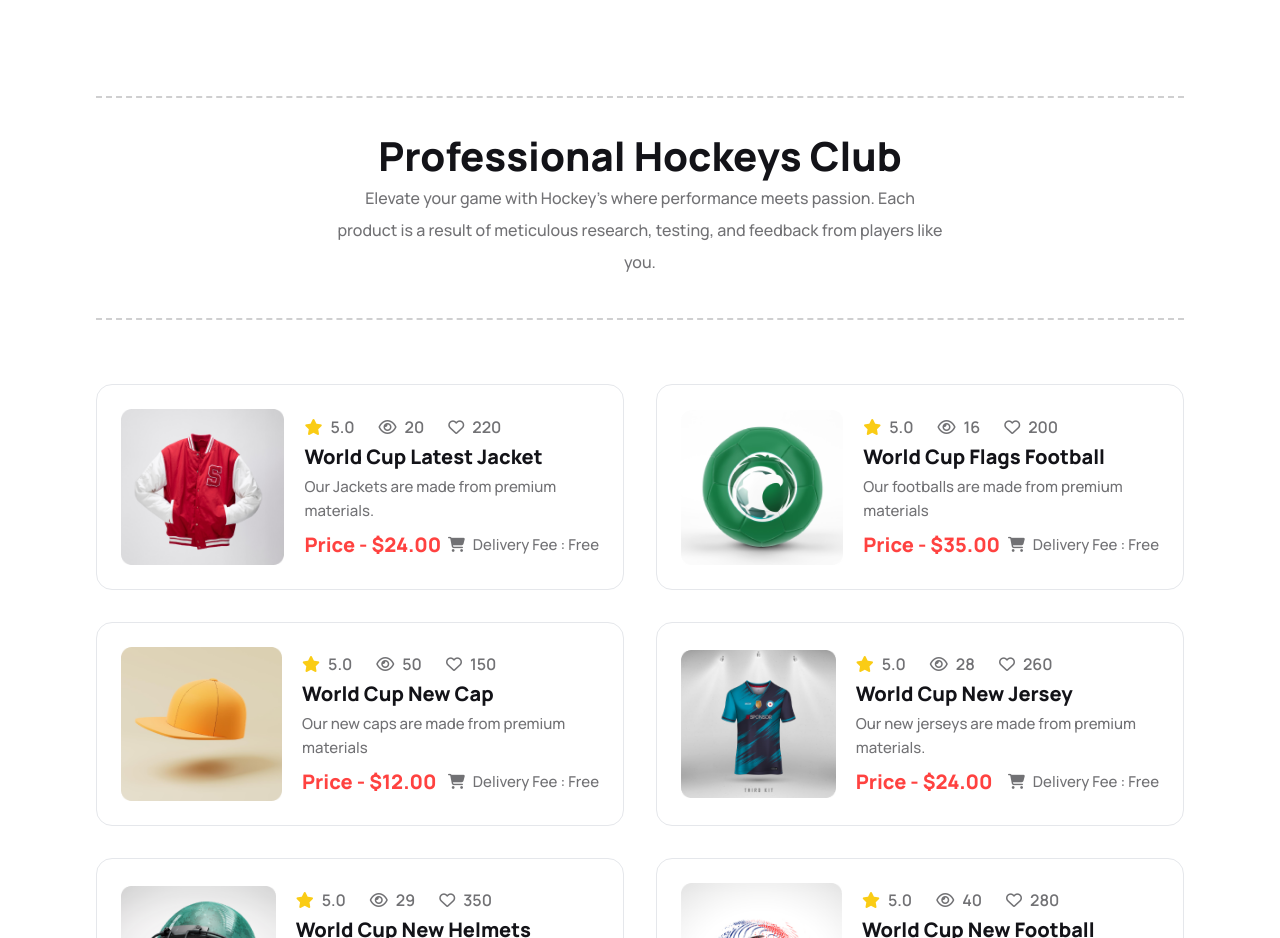
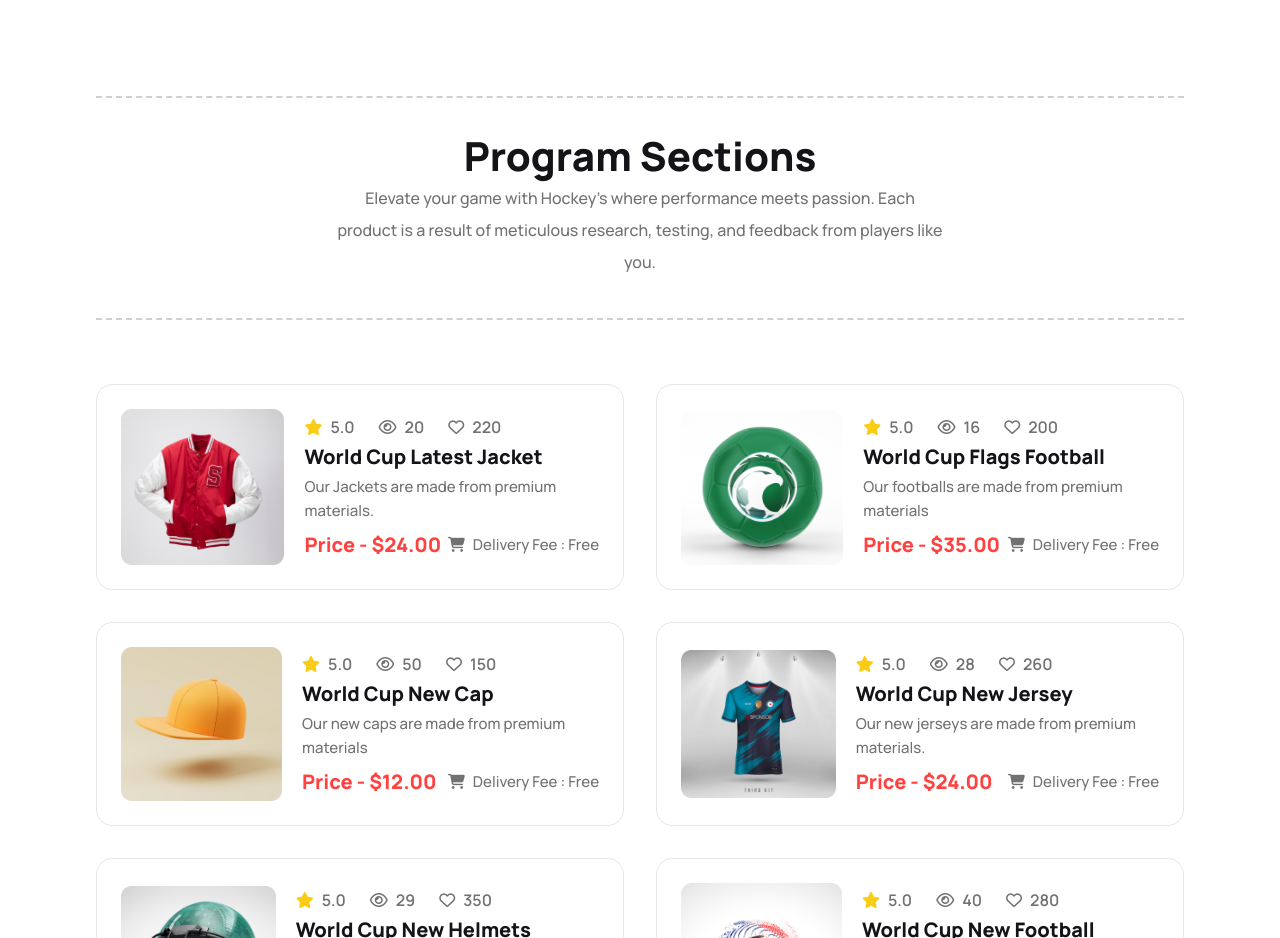
Before and after one commit to NobonitaSaha/Hockey-Landing-Page, a plain HTML site: page index.html in a window 1280 px wide. Shown: the part 2400-3338 px from the top of the page. Drawn offline with nearby package versions, Linux system fonts and the light colour scheme.

Commit message:
Fix content related mistakes

```diff
--- a/index.html
+++ b/index.html
@@ -288,7 +288,7 @@
             <div class="container lg:px-24 lg:py-12 px-4 py-14 mx-auto">
               <!-- == Section Title == -->
               <div class="text-center py-10 section-border">
-                <h2 class="primary-color lg:text-[40px] text-3xl font-extrabold">Professional Hockeys Club</h2>
+                <h2 class="primary-color lg:text-[40px] text-3xl font-extrabold">Program Sections</h2>
                 <p class="lg:px-60 pt-2 tertiary-color text-base leading-8 font-medium"> Elevate your game with Hockey's where performance meets passion. Each product is a result of meticulous research, testing, and feedback from players like you. </p>
               </div>
 
```
